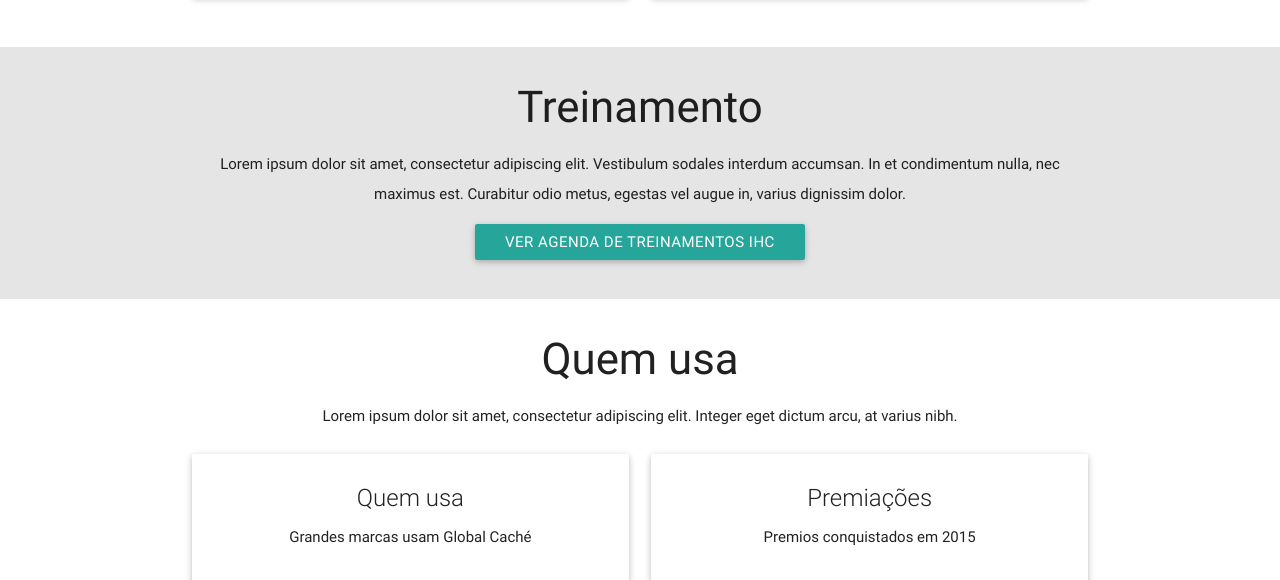
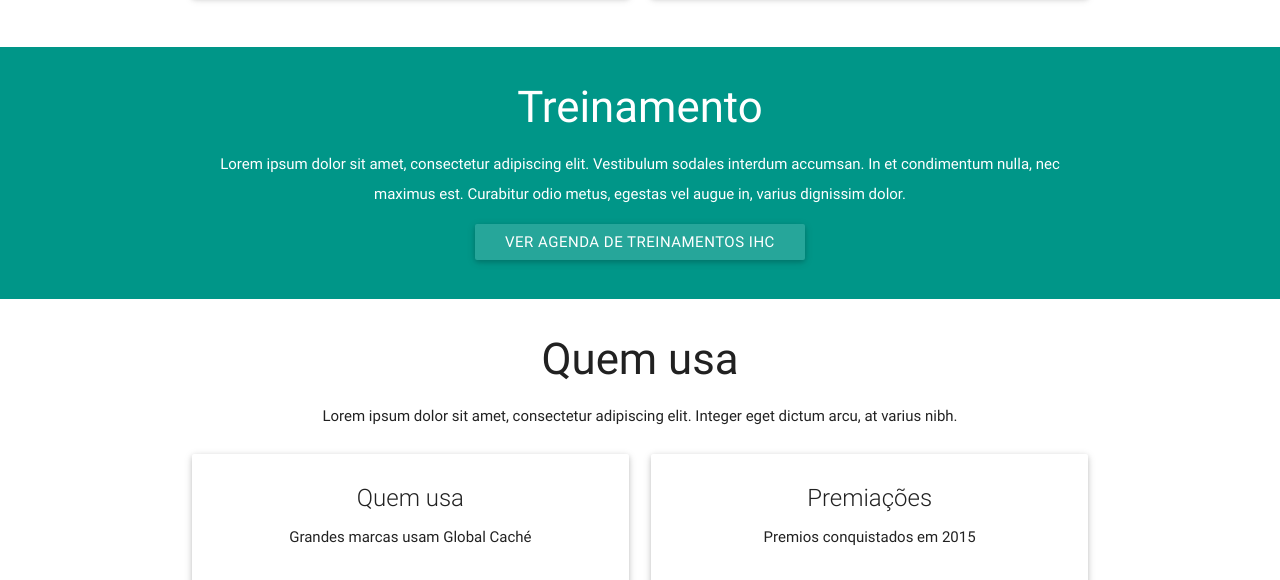
Before and after one commit to hgrs/global, a plain HTML site: page index.html in a window 1280 px wide. Shown: the part 1817-2397 px from the top of the page. Drawn offline with nearby package versions, Linux system fonts and the light colour scheme.

Commit message:
alteração ano e cor treinamentos

```diff
--- a/css/custom.css
+++ b/css/custom.css
@@ -36,7 +36,7 @@
     width: 100%;
     height: auto;
     padding-bottom: 3%;
-    background: rgba(0,0,0,0.1);
+    background: #009688;
 }
 
 .usage{
--- a/index.html
+++ b/index.html
@@ -147,7 +147,7 @@
    <!-- acaba produtos -->
 
 <div class="section treino" id="treinamento">
-    <div class="container">
+    <div class="container white-text">
         <center>
          <h3> Treinamento</h3>
 
@@ -289,7 +289,7 @@
     </div>
     <div class="footer-copyright">
       <div class="container">
-      © 2015 Global Cache, Todos direitos reservados.
+      © 2016 Global Cache, Todos direitos reservados.
       </div>
     </div>
   </footer>
```
